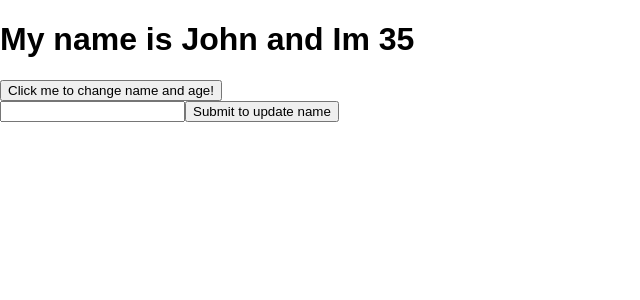
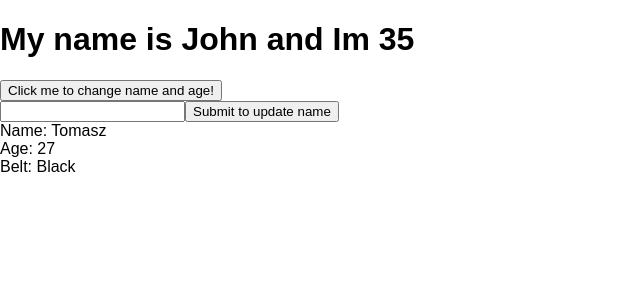
Before and after one commit to tomaszpach/redux-boilerplate, a React (Create React App) app: page / in a window 1280 px wide. Shown: the top 300 px of the page, without its empty margins (0-640 px from the left). Built offline with nearby package versions, Linux system fonts and the light colour scheme.

Commit message:
prepare children component

```diff
--- a/src/App.js
+++ b/src/App.js
@@ -1,4 +1,5 @@
 import React, {Component} from 'react';
+import Children from './Children';
 
 class App extends Component {
     state = {
@@ -39,6 +40,7 @@ class App extends Component {
                     <input type="text" onChange={this.handleChange} />
                     <button>Submit to update name</button>
                 </form>
+                <Children name="Tomasz" age="27" belt="black"/>
             </div>
         );
     }
--- /dev/null
+++ b/src/Children.js
@@ -0,0 +1,16 @@
+import React, { Component } from 'react';
+
+class Children extends Component {
+    render() {
+        console.log(this.props);
+        return (
+            <div>
+                <div>Name: Tomasz</div>
+                <div>Age: 27</div>
+                <div>Belt: Black</div>
+            </div>
+        )
+    }
+}
+
+export default Children;
```
